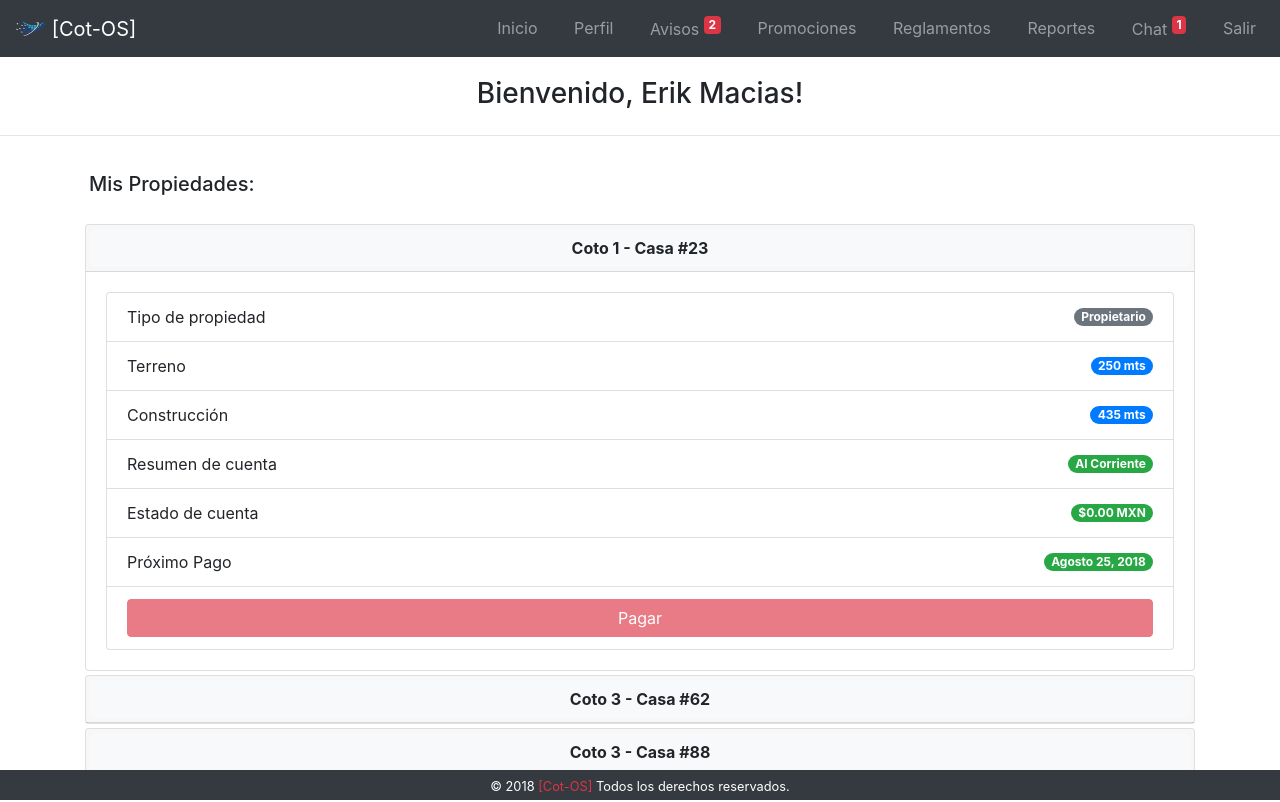
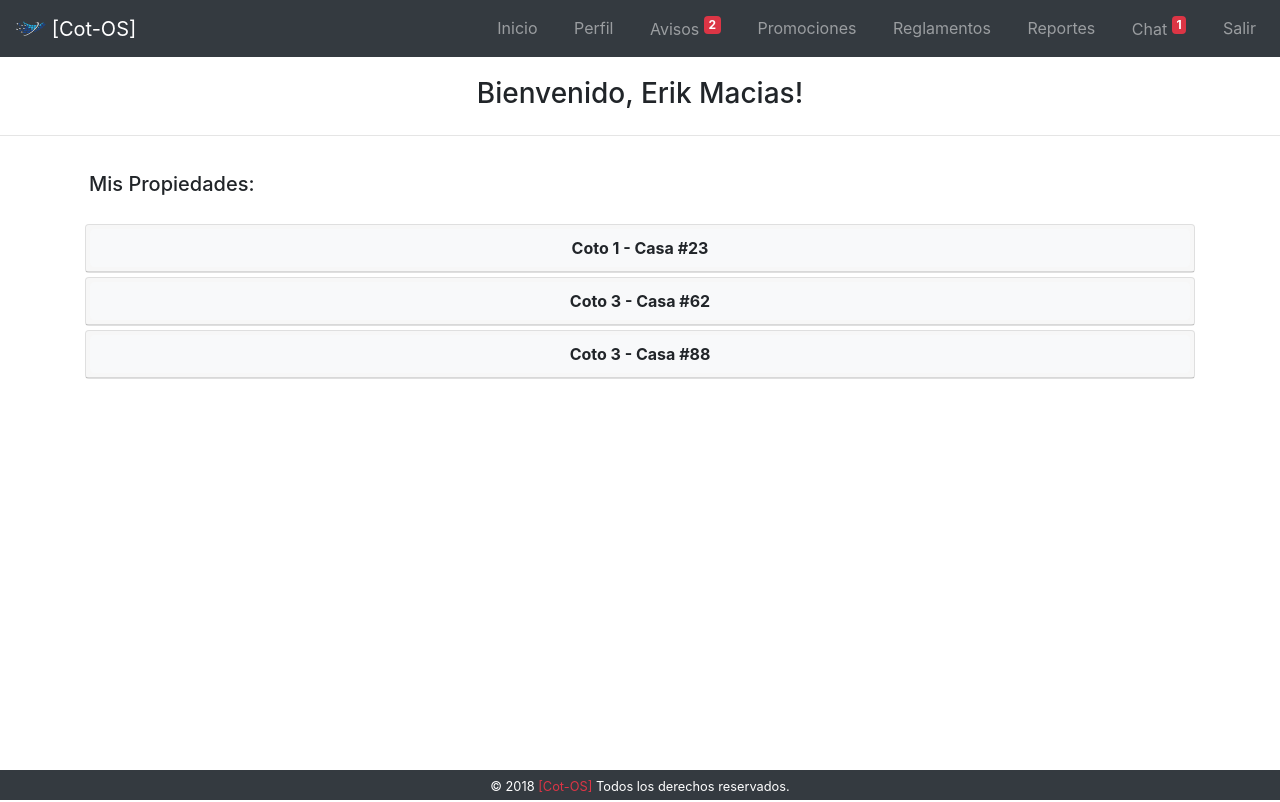
Before and after one commit to nisoph/cottos, a Vue app: page / in a window 1280 px wide. Built offline with nearby package versions, Linux system fonts and the light colour scheme; some icons are missing.

Commit message:
updated home collapse close

```diff
--- a/src/views/Home/index.vue
+++ b/src/views/Home/index.vue
@@ -27,7 +27,7 @@
                 <b-card-header header-tag="header" class="p-1" role="tab">
                   <b-btn block href="#" v-b-toggle.accordion1 variant="light"><b>Coto 1 - Casa #23</b></b-btn>
                 </b-card-header>
-                <b-collapse id="accordion1" visible accordion="my-accordion" role="tabpanel">
+                <b-collapse id="accordion1" accordion="my-accordion" role="tabpanel">
                   <b-card-body>
                     <b-list-group>
                       <b-list-group-item class="d-flex justify-content-between align-items-center">
```
